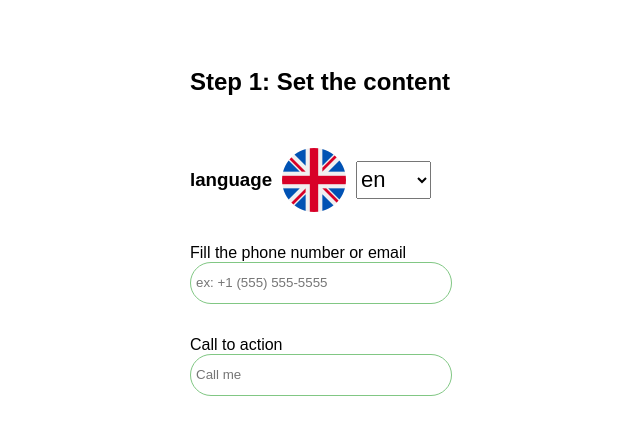
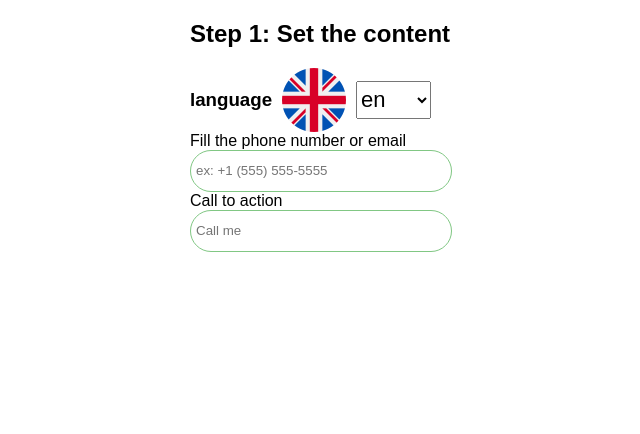
Before and after one commit to boobo94/qrcodecontact, a Vue app: page / in a window 1280 px wide. Shown: the top 434 px of the page, without its empty margins (319-959 px from the left). Built offline with nearby package versions, Linux system fonts and the light colour scheme.

Commit message:
Remove padding

```diff
--- a/src/views/Home.vue
+++ b/src/views/Home.vue
@@ -17,14 +17,12 @@ import QrGenerator from '@/components/QrGenerator.vue';
 .row {
   display: flex;
   flex-wrap: nowrap;
-  padding: 1rem;
 
   .column {
     display: flex;
     flex-direction: column;
     justify-content: space-between;
     flex: 1;
-    padding: 1rem;
   }
 }
 
```
